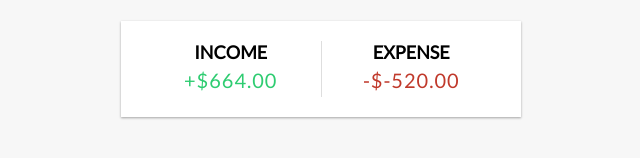
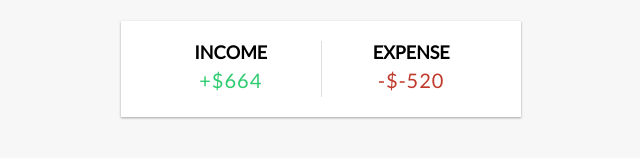
Before and after one commit to bhagat-abhishek/expense-manager, a Vue app: page / in a window 1280 px wide. Shown: the part 150-308 px from the top of the page, without its empty margins (319-959 px from the left). Built offline with nearby package versions, Linux system fonts and the light colour scheme.

Commit message:
fix: make income and expent type to number

```diff
--- a/src/App.vue
+++ b/src/App.vue
@@ -4,7 +4,7 @@
   <div class="container">
 
     <Balance :total="total" />
-    <IncomeExpenses :income="income" :expenses="expenses" />
+    <IncomeExpenses :income="+income" :expenses="+expenses" />
     <TransactionList :transactions="transactions" />
     <AddTransaction />
 
```
